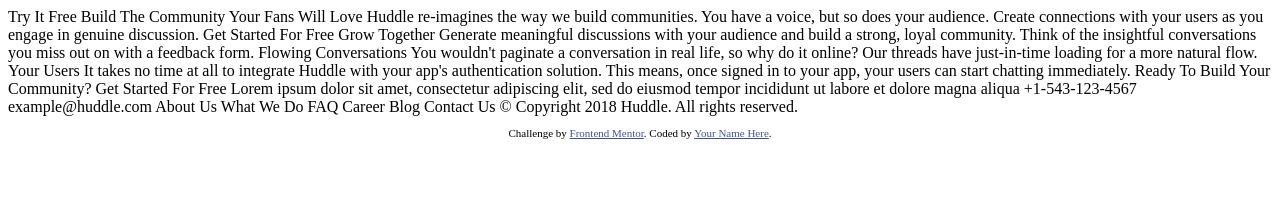
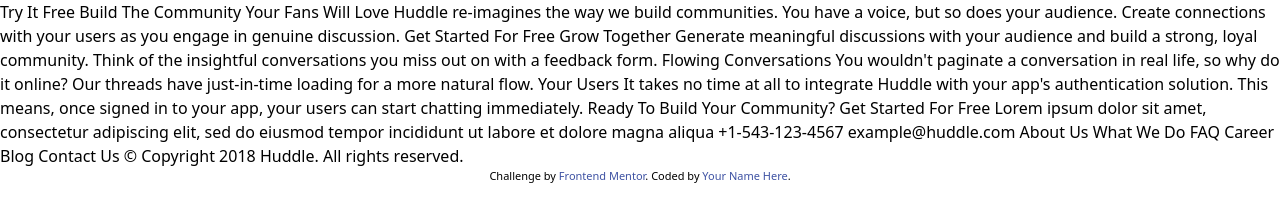
Before and after one commit to vince-pino/fem-huddle-landing-page-with-alternating-feature-blocks, a website: page index.html in a window 1280 px wide. Drawn offline with Linux system fonts and the light colour scheme.

Commit message:
Install tailwdind css and add required fonts

```diff
--- a/index.html
+++ b/index.html
@@ -5,6 +5,13 @@
   <meta name="viewport" content="width=device-width, initial-scale=1.0"> <!-- displays site properly based on user's device -->
 
   <link rel="icon" type="image/png" sizes="32x32" href="./images/favicon-32x32.png">
+  <link rel="preconnect" href="https://fonts.googleapis.com">
+  <link rel="preconnect" href="https://fonts.gstatic.com" crossorigin>
+  <link href="https://fonts.googleapis.com/css2?family=Poppins:ital,wght@0,100;0,200;0,300;0,400;0,500;0,600;0,700;0,800;0,900;1,100;1,200;1,300;1,400;1,500;1,600;1,700;1,800;1,900&display=swap" rel="stylesheet">
+  <link rel="preconnect" href="https://fonts.googleapis.com">
+  <link rel="preconnect" href="https://fonts.gstatic.com" crossorigin>
+  <link href="https://fonts.googleapis.com/css2?family=Open+Sans:ital,wght@0,300..800;1,300..800&display=swap" rel="stylesheet">
+  <link rel="stylesheet" href="src/output.css">
 
   <title>Frontend Mentor | Huddle landing page with alternating feature blocks</title>
 
--- /dev/null
+++ b/src/input.css
@@ -0,0 +1,3 @@
+@tailwind base;
+@tailwind components;
+@tailwind utilities;
--- /dev/null
+++ b/tailwind.config.js
@@ -0,0 +1,13 @@
+/** @type {import('tailwindcss').Config} */
+module.exports = {
+  content: ["./src/**/*.{html,js}", "index.html"],
+  theme: {
+    extend: {
+      fontFamily: {
+        "open-sans": ["Open Sans", "sans-serif"],
+        "poppins": ["Poppins", "sans-serif"],
+      }
+    },
+  },
+  plugins: [],
+};
```
Also changed, not shown: package.json (added, +8 -0 lines), src/output.css (added), 1 other file.
